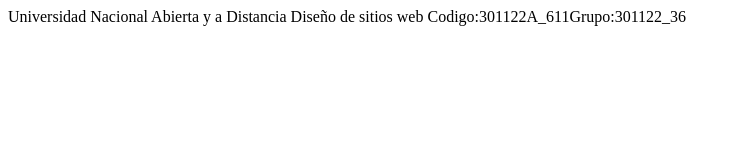
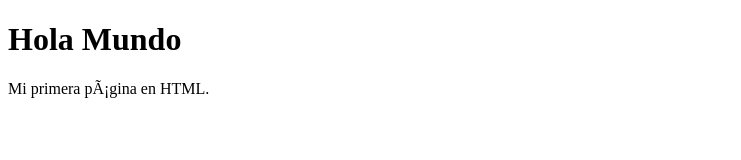
Before and after one commit to lrobles5046/UNAD, a plain HTML site: page Index.html in a window 1280 px wide. Shown: the whole page, without its empty margins (0-741 px from the left). Drawn offline with Linux system fonts and the light colour scheme.

Commit message:
Update Index.html

```diff
--- a/Index.html
+++ b/Index.html
@@ -1,9 +1,11 @@
+<!doctype html>
 <html>
-<head>
- <title>Luis Alberto Robles Logreira</title>
+  <head>
+    <meta charset="uft-8"/>
+    <title>Hola Mundo en HTML</title>
   </head>
   <body>
-   <Hl>Universidad Nacional Abierta y a Distancia</Hl>
-   <Hl>Diseño de sitios web</Hl>
-   <Hl>Codigo:301122A_611</H1
-    <Hl>Grupo:301122_36</H1
+    <h1>Hola Mundo</h1>
+    Mi primera página en HTML.
+  </body>
+</html>
```
